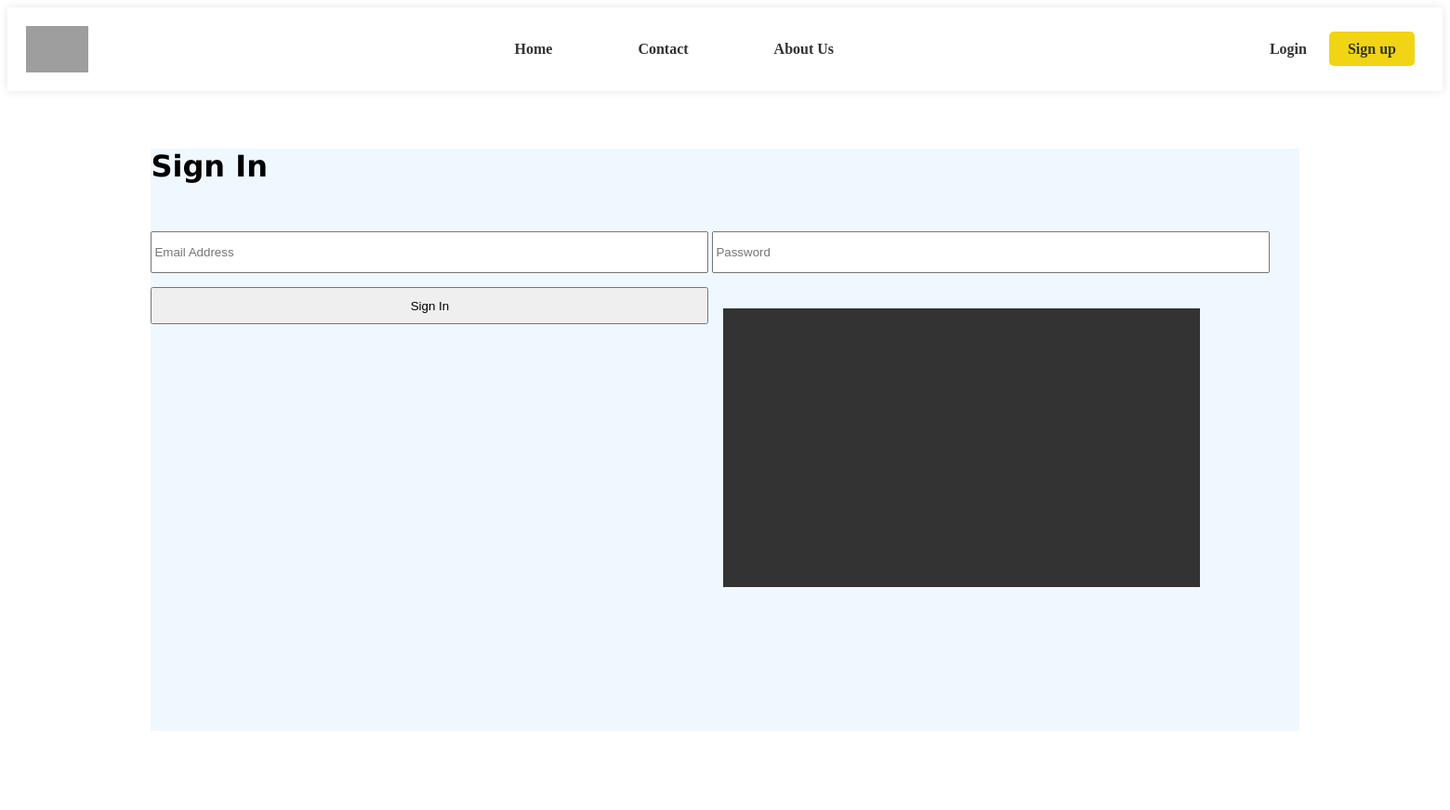
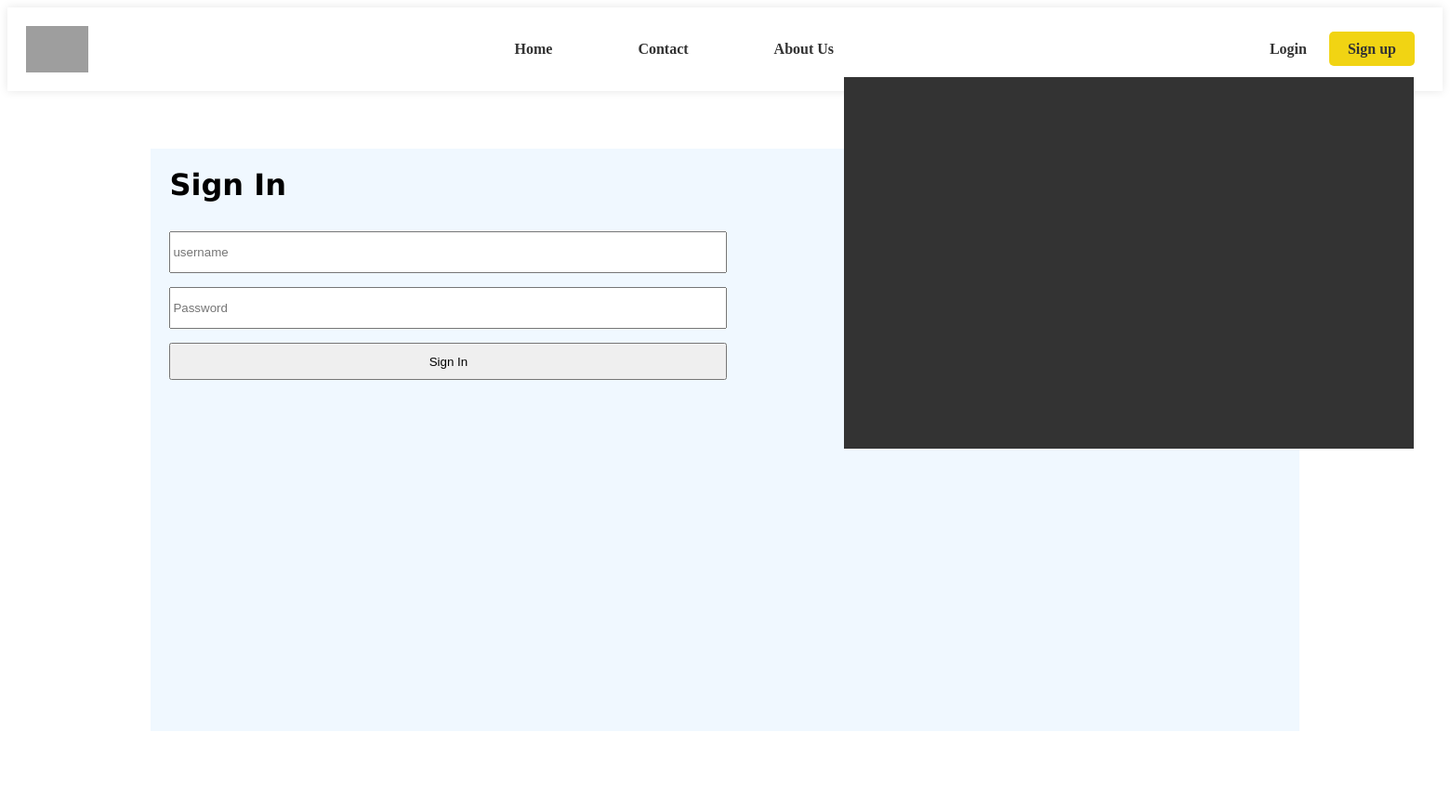
Before and after one commit to jp17042/ScholarshipProj2023, a Django app: page /login/ in a window 1560 px wide. Shown: the top 872 px of the page at 93% size. Before the commit the page ends 787 px from the top, so only its background shows below. Run offline with Django 4.2, Linux system fonts and the light colour scheme; grey boxes are pictures that could not be loaded.

```diff
--- a/signup/static/style1.css
+++ b/login/static/style1.css
@@ -52,6 +52,9 @@ nav {
 
   }
 
+#signin_header{
+  transform: translate(20px, 20px)
+}
 .signin_form{
     margin-top: 4%;
     background-color:aliceblue;
@@ -59,21 +62,24 @@ nav {
     margin-right: 10%;
     height: 80%;
 }
-input{
+.inputForm input{
     margin-bottom: 15px;
+    display: block;
 }
 .inputForm{
-    transform: translate(0px, 30px);
+    transform: translate(20px, 30px);
+
 }
+
 #fButton{
-    transform: translate(0px, 30px);
+    transform: translate(20px, 30px);
     width: 600px;
     height: 40px;
 }
 .optionF{
-    width: 513px;
-    height: 300px;
+    width: 613px;
+    height: 400px;
     background-color: #333;
-    transform: translate(770px, -471px);
+    transform: translate(900px, -720px);
 
 }
--- a/login/templates/login/login.html
+++ b/login/templates/login/login.html
@@ -37,7 +37,7 @@
       {% csrf_token %}
         <h1 id="signin_header">Sign In</h1>
         <div class="inputForm">
-            <input type="text" placeholder="Email Address" name="username" style="width: 600px; height: 45px;">
+            <input type="text" placeholder="username" name="username" style="width: 600px; height: 45px;">
             <input type="text" placeholder="Password" name="password" style="width: 600px; height: 45px;">
         </div>
         <button id="fButton" name="fButton" type="submit">Sign In</button>
```
Also changed, not shown: survey/static/style8.css (renamed from survey/static/style7.css, +9 -0 lines), survey/templates/survey/survey.html (+9 -2 lines), database.sqlite3, database.sqlite3.sqlite3 (deleted), signup/static/style4.css (renamed from login/static/style4.css).
